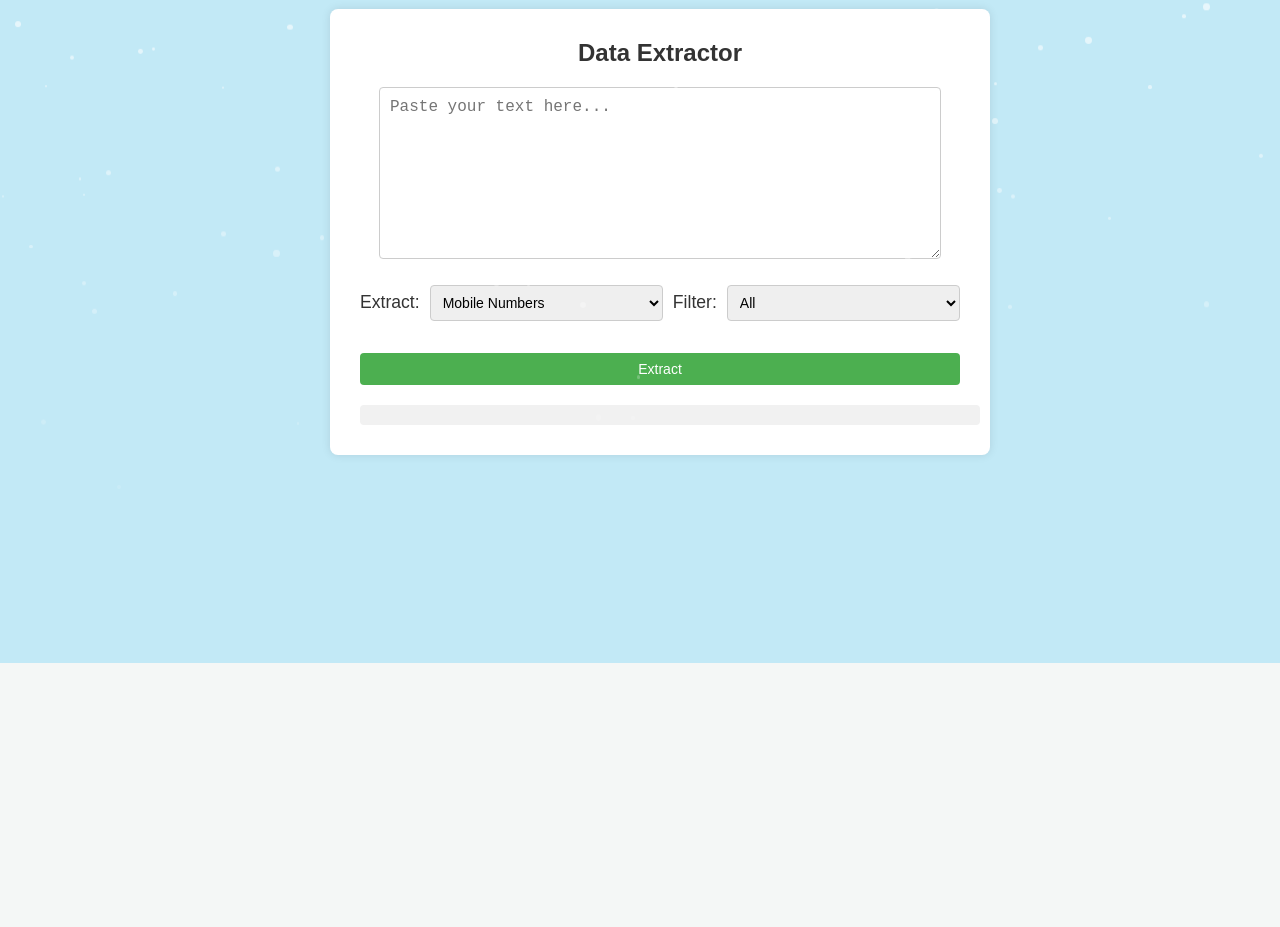
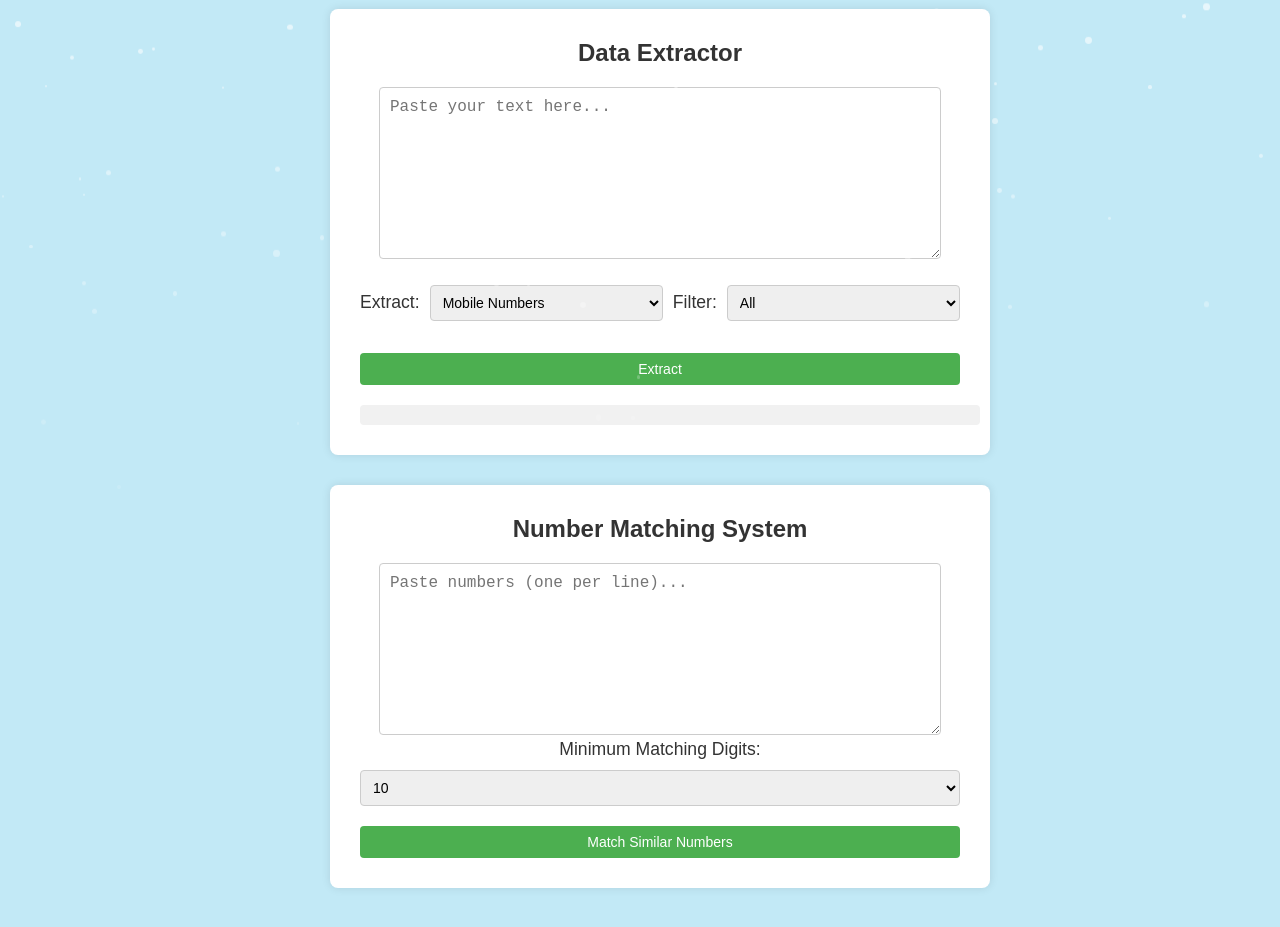
Before and after one commit to ayan3279/TechNexa, a plain HTML site: page data_extractor.html in a window 1280 px wide. Shown: the part 177-1104 px from the top of the page. Before the commit the page ends 840 px from the top, so only its background shows below. Drawn offline with Linux system fonts and the light colour scheme.

Commit message:
Update data_extractor.html

```diff
--- a/data_extractor.html
+++ b/data_extractor.html
@@ -3,10 +3,9 @@
 <head>
     <meta charset="UTF-8">
     <meta name="viewport" content="width=device-width, initial-scale=1.0">
+    <title>Data Extractor & Number Matcher</title>
     <link rel="stylesheet" href="style.css">
-    <title>Data Extractor</title>
     <style>
-
         .snowflake {
             position: absolute;
             top: -10px;
@@ -22,19 +21,12 @@
             }
         }
 
-
-        /* Body styles */
-
-
         .logo {
            width: 300px;
            height: auto;
            margin-top: 10px;
            margin-bottom: 10px;
         }
-
-
-
 
         .container {
             background-color: white;
@@ -43,6 +35,7 @@
             padding: 30px;
             width: 100%;
             max-width: 600px;
+            margin-bottom: 30px;
         }
 
         h2 {
@@ -66,9 +59,7 @@
             justify-content: space-between;
             align-items: center;
             gap: 10px;
-
         }
-
 
         select, button {
             width: 100%;
@@ -110,22 +101,16 @@
             cursor: pointer;
             padding: 5px 10px;
             border-radius: 4px;
+            display: none;
         }
 
         #copyBtn:hover {
             background-color: #0056b3;
         }
 
-
-
         .form-group label {
             margin-top: 10PX;
-
             margin-right: 0px;
-        }
-
-        #copyBtn {
-            display: none;
         }
     </style>
 </head>
@@ -138,6 +123,8 @@
     <header>
         <img src="technexa_logo.png" alt="Tech Nexa Logo" class="logo" onclick="goHome()" style="cursor: pointer;">
     </header>
+
+    <!-- Data Extractor -->
     <div class="container">
         <h2>Data Extractor</h2>
         <textarea id="inputText" placeholder="Paste your text here..."></textarea>
@@ -159,7 +146,24 @@
         <button id="copyBtn" onclick="copyToClipboard()">Copy</button>
     </div>
 
+    <!-- Number Matching System -->
+    <div class="container">
+        <h2>Number Matching System</h2>
+        <textarea id="numberMatchInput" placeholder="Paste numbers (one per line)..."></textarea>
+        <label for="matchThreshold">Minimum Matching Digits:</label>
+        <select id="matchThreshold">
+            <option value="10">10</option>
+            <option value="11">11</option>
+            <option value="12">12</option>
+            <option value="13">13</option>
+            <option value="14">14</option>
+        </select>
+        <button onclick="matchSimilarNumbers()">Match Similar Numbers</button>
+        <div id="matchOutput"></div>
+    </div>
+
     <script>
+        // Snowflake animation
         document.addEventListener('DOMContentLoaded', function () {
             for (let i = 0; i < 100; i++) {
                 let snowflake = document.createElement('div');
@@ -178,6 +182,10 @@
             document.querySelector('.theme-toggle').classList.toggle('light');
         }
 
+        function goHome() {
+            window.location.href = "index.html"; // Adjust as needed
+        }
+
         function extractData() {
             let text = document.getElementById("inputText").value;
             let extractType = document.getElementById("extractType").value;
@@ -189,8 +197,7 @@
             } else if (extractType === "datetime") {
                 pattern = /\b\d{4}-\d{2}-\d{2} \d{2}:\d{2}:\d{2}\.\d{3}\b/g;
             } else if (extractType === "sid") {
-
-                pattern = /\b(Telegram|FACEBOOK|WhatsApp|TikTok|CTW|Skype|InfoSMS|MUA-786123)\b/g; // Match SID values
+                pattern = /\b(Telegram|FACEBOOK|WhatsApp|TikTok|CTW|Skype|InfoSMS|MUA-786123)\b/g;
             }
 
             let matches = text.match(pattern) || [];
@@ -200,11 +207,7 @@
 
             let outputText = matches.join("||") || "No matches found";
             document.getElementById("output").innerText = outputText;
-            document.getElementById("copyBtn").style.display = matches.length > 0 ? "inline-block" : "none"; // Show copy button only if there are matches
-        }
-
-        function goHome() {
-        window.location.href = "index.html"; // Change this to the correct homepage filename
+            document.getElementById("copyBtn").style.display = matches.length > 0 ? "inline-block" : "none";
         }
 
         function copyToClipboard() {
@@ -215,6 +218,48 @@
                 alert("Failed to copy: " + err);
             });
         }
+
+        function matchSimilarNumbers() {
+            const input = document.getElementById("numberMatchInput").value.trim().split(/\n+/);
+            const threshold = parseInt(document.getElementById("matchThreshold").value);
+
+            const countPositionalMatches = (a, b) => {
+                let count = 0;
+                for (let i = 0; i < Math.min(a.length, b.length); i++) {
+                    if (a[i] === b[i]) count++;
+                }
+                return count;
+            };
+
+            const groups = [];
+            const visited = new Set();
+
+            for (let i = 0; i < input.length; i++) {
+                if (visited.has(i)) continue;
+                const group = [input[i]];
+                visited.add(i);
+                for (let j = i + 1; j < input.length; j++) {
+                    if (!visited.has(j) && countPositionalMatches(input[i], input[j]) >= threshold) {
+                        group.push(input[j]);
+                        visited.add(j);
+                    }
+                }
+                if (group.length > 1) {
+                    groups.push(group);
+                }
+            }
+
+            const matchOutput = document.getElementById("matchOutput");
+            if (groups.length === 0) {
+                matchOutput.innerHTML = "<p>No similar groups found based on the selected threshold.</p>";
+            } else {
+                matchOutput.innerHTML = groups.map(group => `
+                    <div style="margin-bottom: 15px; padding: 10px; background: #f9f9f9; border-left: 4px solid #4CAF50;">
+                        <strong>Group:</strong><br>${group.join("<br>")}
+                    </div>
+                `).join("");
+            }
+        }
     </script>
 </body>
 </html>
```
Lines whose indentation alone changed are shown as unchanged.
